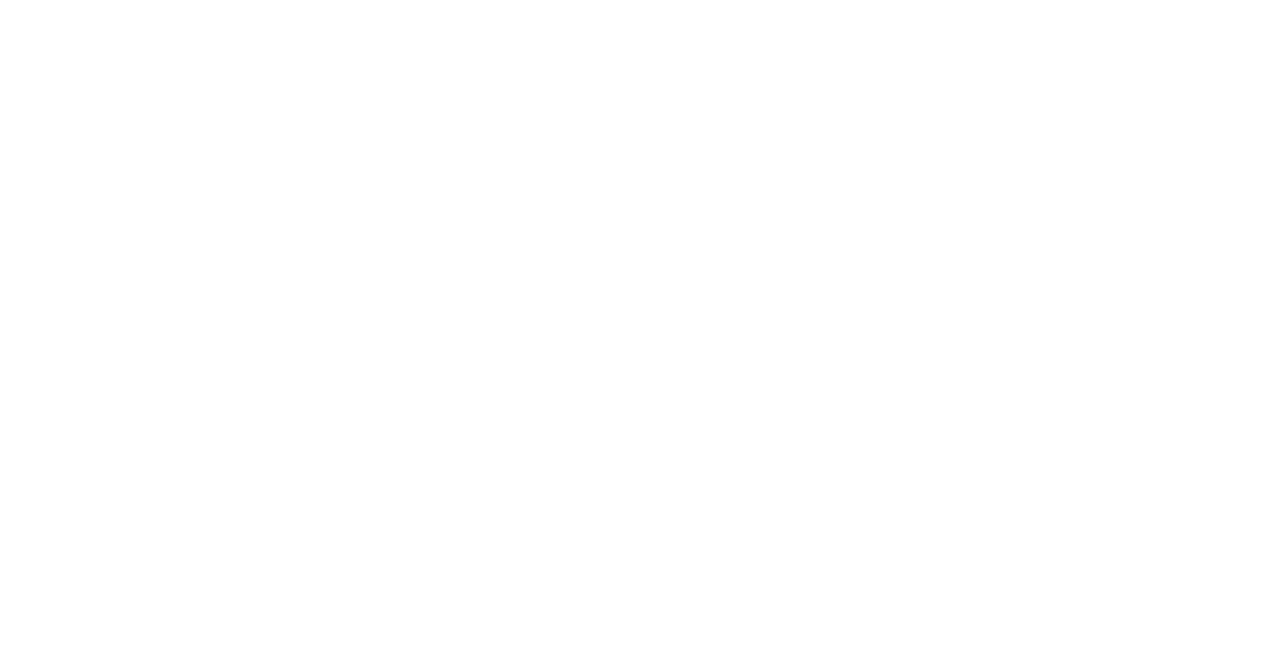
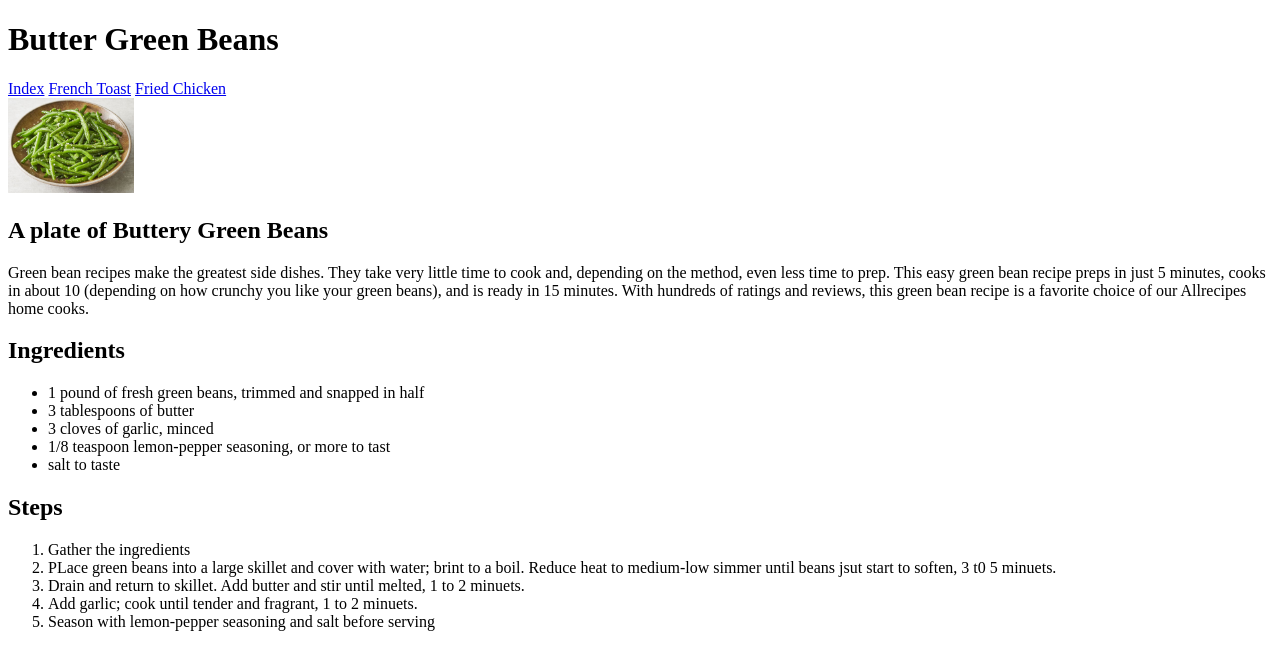
Before and after one commit to Collin-Holloway/odin-recipes, a plain HTML site: page recipes/greenbeans.html in a window 1280 px wide. Drawn offline with Linux system fonts and the light colour scheme.

Commit message:
Added green bean data

```diff
--- a/recipes/greenbeans.html
+++ b/recipes/greenbeans.html
@@ -0,0 +1,37 @@
+<!DOCTYPE html>
+<html lang="en">
+<head>
+    <meta charset="UTF-8">
+    <meta name="viewport" content="width=device-width, initial-scale=1.0">
+    <title>Buttery Green Beans</title>
+
+
+</head>
+<body>
+    <h1>Butter Green Beans</h1>
+    <a href="../index.html">Index</a>
+    <a href="./frenchtoast.html">French Toast</a>
+    <a href="./friedchicken.html">Fried Chicken</a>
+    <div>
+        <img src="/images/greenbeans.jpg" alt="image of green beans" style="width: 10%;">
+    </div>
+    <h2>A plate of Buttery Green Beans</h2>
+    <p>Green bean recipes make the greatest side dishes. They take very little time to cook and, depending on the method, even less time to prep. This easy green bean recipe preps in just 5 minutes, cooks in about 10 (depending on how crunchy you like your green beans), and is ready in 15 minutes. With hundreds of ratings and reviews, this green bean recipe is a favorite choice of our Allrecipes home cooks.</p>
+    <h2>Ingredients</h2>
+    <ul>
+        <li>1 pound of fresh green beans, trimmed and snapped in half</li>
+        <li>3 tablespoons of butter</li>
+        <li>3 cloves of garlic, minced</li>
+        <li>1/8 teaspoon lemon-pepper seasoning, or more to tast</li>
+        <li>salt to taste</li>
+    </ul>
+    <h2>Steps</h2>
+    <ol>
+        <li>Gather the ingredients</li>
+        <li>PLace green beans into a large skillet and cover with water; brint to a boil. Reduce heat to medium-low simmer until beans jsut start to soften, 3 t0 5 minuets.</li>
+        <li>Drain and return to skillet. Add butter and stir until melted, 1 to 2 minuets.</li>
+        <li>Add garlic; cook until tender and fragrant, 1 to 2 minuets.</li>
+        <li>Season with lemon-pepper seasoning and salt before serving</li>
+    </ol>
+</body>
+</html>
```
Also changed, not shown: recipes/frenchtoast.html (+4 -3 lines), recipes/friedchicken.html (+1 -0 lines).
